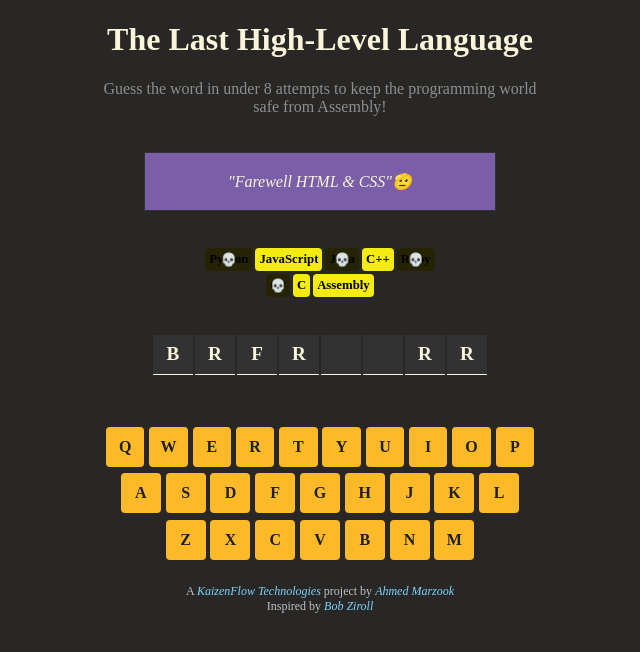
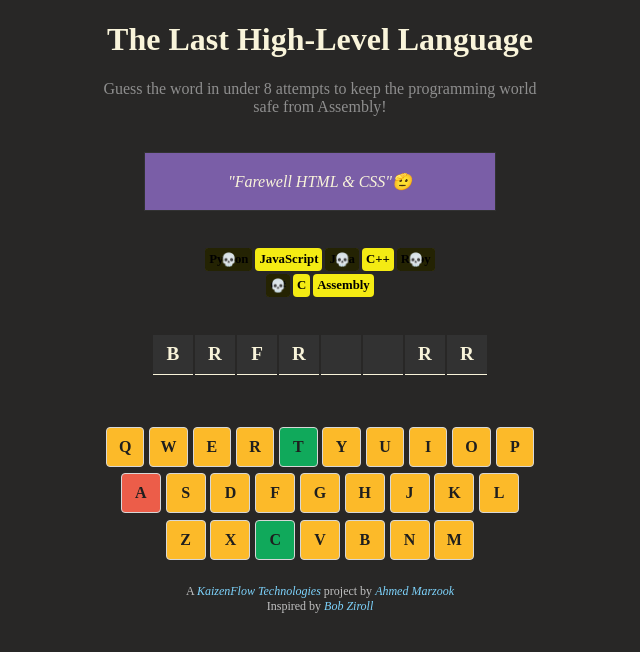
Before and after one commit to ahmed-marzook/The-Last-High-Level-Language, a React (Vite) app: page / in a window 1280 px wide. Shown: the top 652 px of the page, without its empty margins (320-960 px from the left). Built offline with nearby package versions, Linux system fonts and the light colour scheme.

Commit message:
Styling Mostly complete

```diff
--- a/src/components/Keyboard/Keyboard.css
+++ b/src/components/Keyboard/Keyboard.css
@@ -31,7 +31,7 @@
   font-family: inherit;
   font-weight: 600;
   font-size: 0.875rem;
-  border: none;
+  border: 1px solid #d7d7d7;
   padding: 0;
   transition: transform 0.1s ease, background-color 0.2s ease; /* Added transition */
 }
@@ -50,6 +50,14 @@
   outline-offset: 2px;
 }
 
+.key.wrong {
+  background-color: #ec5d49;
+}
+
+.key.correct {
+  background-color: #10a95b;
+}
+
 @media (min-width: 40rem) {
   .game-keyboard {
     gap: 0.4rem;
--- a/src/components/Keyboard/Keyboard.jsx
+++ b/src/components/Keyboard/Keyboard.jsx
@@ -10,7 +10,7 @@ function Keyboard(props) {
         <button className="key">W</button>
         <button className="key">E</button>
         <button className="key">R</button>
-        <button className="key">T</button>
+        <button className="key correct">T</button>
         <button className="key">Y</button>
         <button className="key">U</button>
         <button className="key">I</button>
@@ -18,7 +18,7 @@ function Keyboard(props) {
         <button className="key">P</button>
       </div>
       <div className="row">
-        <button className="key">A</button>
+        <button className="key wrong">A</button>
         <button className="key">S</button>
         <button className="key">D</button>
         <button className="key">F</button>
@@ -31,7 +31,7 @@ function Keyboard(props) {
       <div className="row">
         <button className="key">Z</button>
         <button className="key">X</button>
-        <button className="key">C</button>
+        <button className="key correct">C</button>
         <button className="key">V</button>
         <button className="key">B</button>
         <button className="key">N</button>
--- /dev/null
+++ b/src/components/Notice/Notice.css
@@ -0,0 +1,12 @@
+/* Game Notice */
+.game-notice {
+  align-content: center;
+  height: 59px;
+  width: 352px;
+  background-color: #7a5ea7;
+  text-align: center;
+  border: 1px solid #323232;
+  margin-top: 20px;
+  color: #f9f4da;
+  font-style: italic;
+}
--- /dev/null
+++ b/src/components/Notice/Notice.jsx
@@ -0,0 +1,15 @@
+import React from "react";
+import PropTypes from "prop-types";
+import "./Notice.css";
+
+function Notice(props) {
+  return (
+    <section>
+      <div className="game-notice">&quot;Farewell HTML & CSS&quot;🫡</div>
+    </section>
+  );
+}
+
+Notice.propTypes = {};
+
+export default Notice;
--- a/src/pages/GamePage.css
+++ b/src/pages/GamePage.css
@@ -6,16 +6,3 @@
   justify-content: center;
   max-width: 460px;
 }
-
-/* Game Notice */
-.game-notice {
-  align-content: center;
-  height: 59px;
-  width: 352px;
-  background-color: #7a5ea7;
-  text-align: center;
-  border: 1px solid #323232;
-  margin-top: 20px;
-  color: #f9f4da;
-  font-style: italic;
-}
--- a/src/pages/GamePage.jsx
+++ b/src/pages/GamePage.jsx
@@ -2,6 +2,7 @@ import Footer from "../components/Footer/Footer";
 import Header from "../components/Header/Header";
 import Keyboard from "../components/Keyboard/Keyboard";
 import LivesDisplay from "../components/LivesDisplay/LivesDisplay";
+import Notice from "../components/Notice/Notice";
 import UserAnswers from "../components/WordGrid/WordGrid";
 import "./GamePage.css";
 
@@ -9,9 +10,7 @@ export default function GamePage() {
   return (
     <div className="game-content">
       <Header />
-      <section>
-        <div className="game-notice">&quot;Farewell HTML & CSS&quot;🫡</div>
-      </section>
+      <Notice />
       <LivesDisplay />
       <UserAnswers />
       <Keyboard />
```
